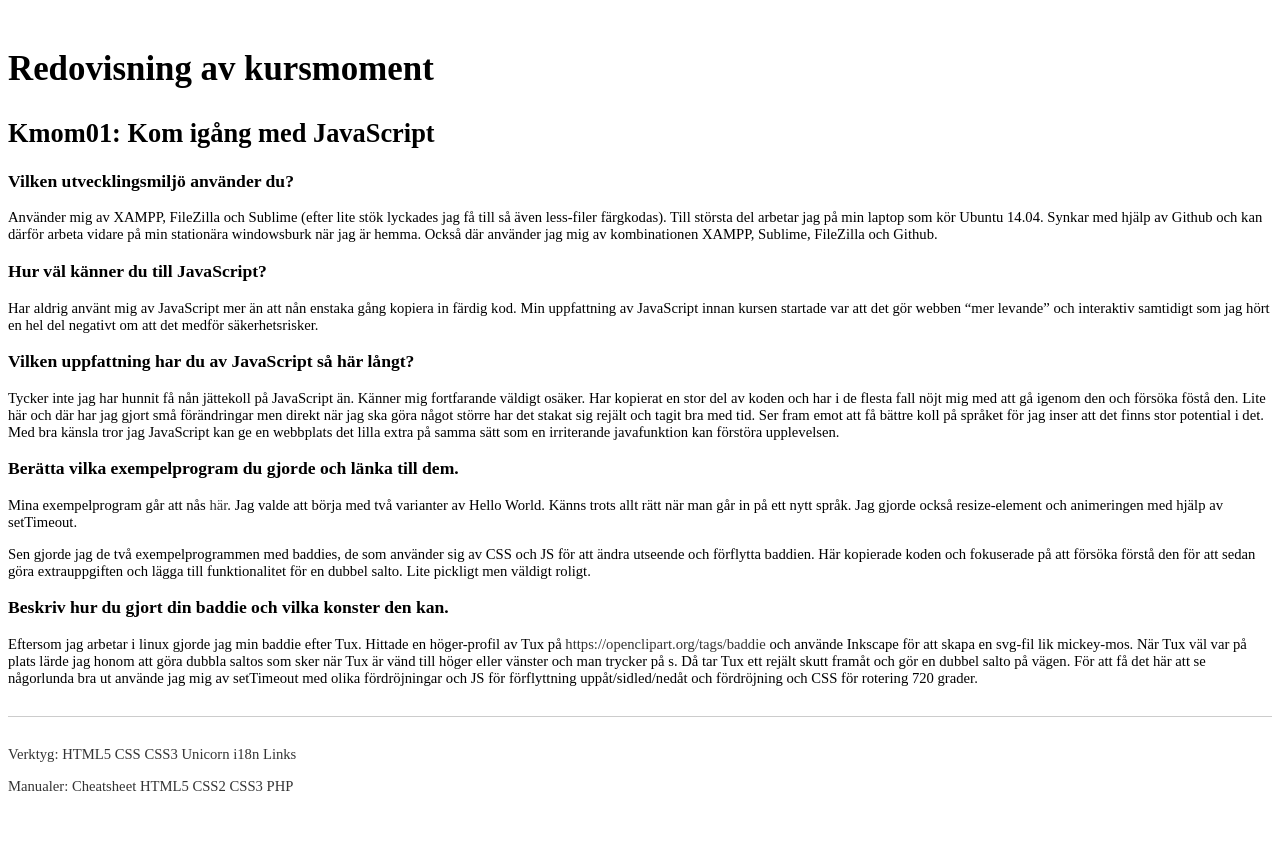
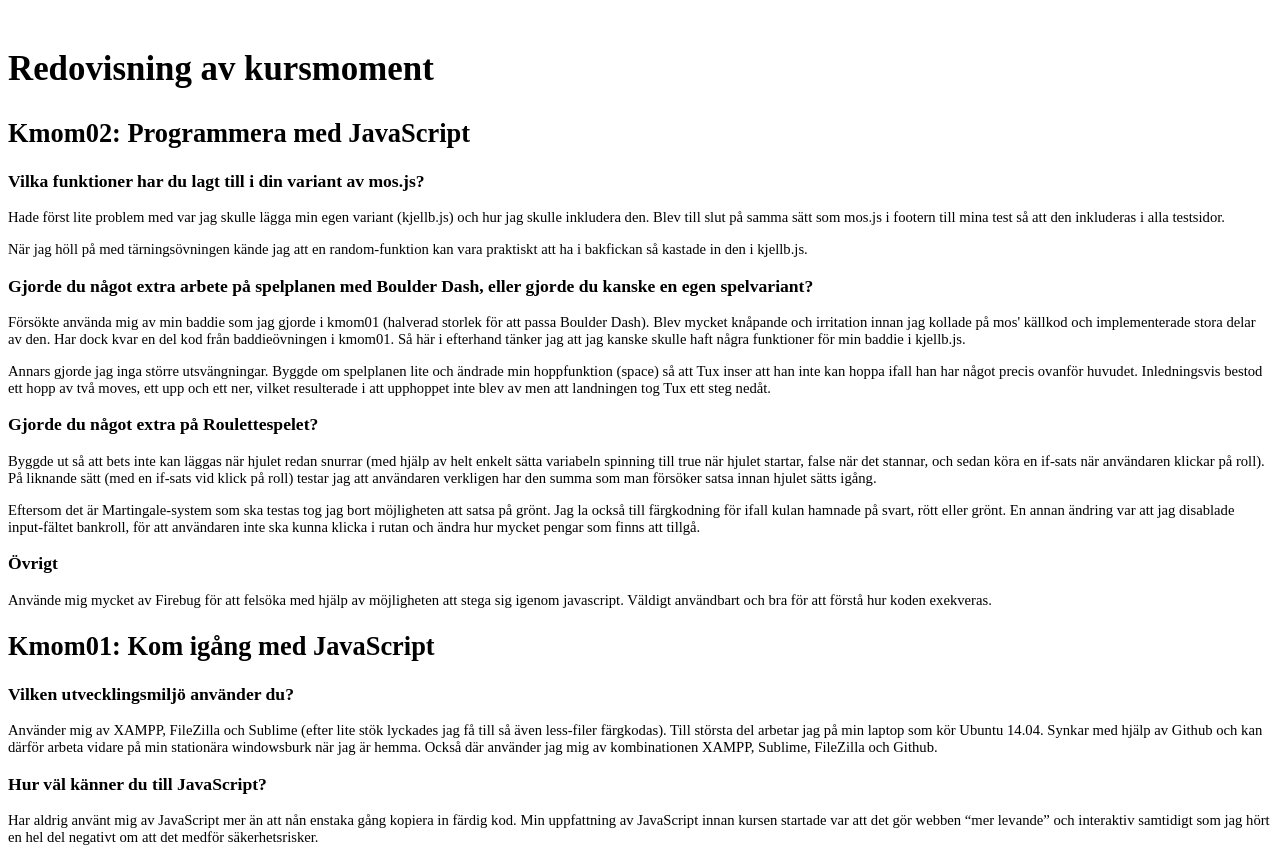
Before and after one commit to klinkaren/JS, a PHP site: page /report.php in a window 1280 px wide. Shown: the part 149-998 px from the top of the page. Before the commit the page ends 940 px from the top, so only its background shows below. Run offline with PHP 8.4, Linux system fonts and the light colour scheme; style sheets or scripts are compiled from the project's sources.

Commit message:
finnished work on kmom02

```diff
--- a/report.php
+++ b/report.php
@@ -8,6 +8,21 @@ include("incl/header.php");
 <div id="content">
 	<article class="report">
 		<h1>Redovisning av kursmoment</h1>
+			<h2>Kmom02: Programmera med JavaScript</h2>
+				<h3>Vilka funktioner har du lagt till i din variant av mos.js?</h3>
+					<p>Hade först lite problem med var jag skulle lägga min egen variant (kjellb.js) och hur jag skulle inkludera den. Blev till slut på samma sätt som mos.js i footern till mina test så att den inkluderas i alla testsidor. </p>
+					<p>När jag höll på med tärningsövningen kände jag att en random-funktion kan vara praktiskt att ha i bakfickan så kastade in den i kjellb.js.</p>
+				<h3>Gjorde du något extra arbete på spelplanen med Boulder Dash, eller gjorde du kanske en egen spelvariant? </h3>
+					<p>Försökte använda mig av min baddie som jag gjorde i kmom01 (halverad storlek för att passa Boulder Dash). Blev mycket knåpande och irritation innan jag kollade på mos' källkod och implementerade stora delar av den. Har dock kvar en del kod från baddieövningen i kmom01. Så här i efterhand tänker jag att jag kanske skulle haft några funktioner för min baddie i kjellb.js. </p>
+					<p>Annars gjorde jag inga större utsvängningar. Byggde om spelplanen lite och ändrade min hoppfunktion (space) så att Tux inser att han inte kan hoppa ifall han har något precis ovanför huvudet. Inledningsvis bestod ett hopp av två moves, ett upp och ett ner, vilket resulterade i att upphoppet inte blev av men att landningen tog Tux ett steg nedåt.  </p>
+
+				<h3>Gjorde du något extra på Roulettespelet?</h3>
+					<p>Byggde ut så att bets inte kan läggas när hjulet redan snurrar (med hjälp av helt enkelt sätta variabeln spinning till true när hjulet startar,  false när det stannar, och sedan köra en if-sats när användaren klickar på roll). På liknande sätt (med en if-sats vid klick på roll) testar jag att användaren verkligen har den summa som man försöker satsa innan hjulet sätts igång.</p>
+					<p>Eftersom det är Martingale-system som ska testas tog jag bort möjligheten att satsa på grönt. Jag la också till färgkodning för ifall kulan hamnade på svart, rött eller grönt. En annan ändring var att jag disablade input-fältet bankroll, för att användaren inte ska kunna klicka i rutan och ändra hur mycket pengar som finns att tillgå.</p>
+
+				<h3>Övrigt</h3>
+					<p>Använde mig mycket av Firebug för att felsöka med hjälp av möjligheten att stega sig igenom javascript. Väldigt användbart och bra för att förstå hur koden exekveras. </p>
+
 			<h2>Kmom01: Kom igång med JavaScript</h2>
 				<h3>Vilken utvecklingsmiljö använder du?</h3>
 					<p>Använder mig av XAMPP, FileZilla och Sublime (efter lite stök lyckades jag få till så även less-filer färgkodas). Till största del arbetar jag på min laptop som kör Ubuntu 14.04. Synkar med hjälp av Github och kan därför arbeta vidare på min stationära windowsburk när jag är hemma. Också där använder jag mig av kombinationen XAMPP, Sublime, FileZilla och Github. </p>
@@ -21,7 +36,6 @@ include("incl/header.php");
 				<h3>Beskriv hur du gjort din baddie och vilka konster den kan.</h3>
 					<p>Eftersom jag arbetar i linux gjorde jag min baddie efter Tux. Hittade en höger-profil av Tux på <a href="https://openclipart.org/tags/baddie">https://openclipart.org/tags/baddie</a> och använde Inkscape för att skapa en svg-fil lik mickey-mos. När Tux väl var på plats lärde jag honom att göra dubbla saltos som sker när Tux är vänd till höger eller vänster och man trycker på s. Då tar Tux ett rejält skutt framåt och gör en dubbel salto på vägen. För att få det här att se någorlunda bra ut använde jag mig av setTimeout med olika fördröjningar och JS för förflyttning uppåt/sidled/nedåt och fördröjning och CSS för rotering 720 grader.</p>
 	</article>
-
 </div>
 
 <?php include("incl/footer.php"); ?>
```
Lines whose indentation alone changed are shown as unchanged.
